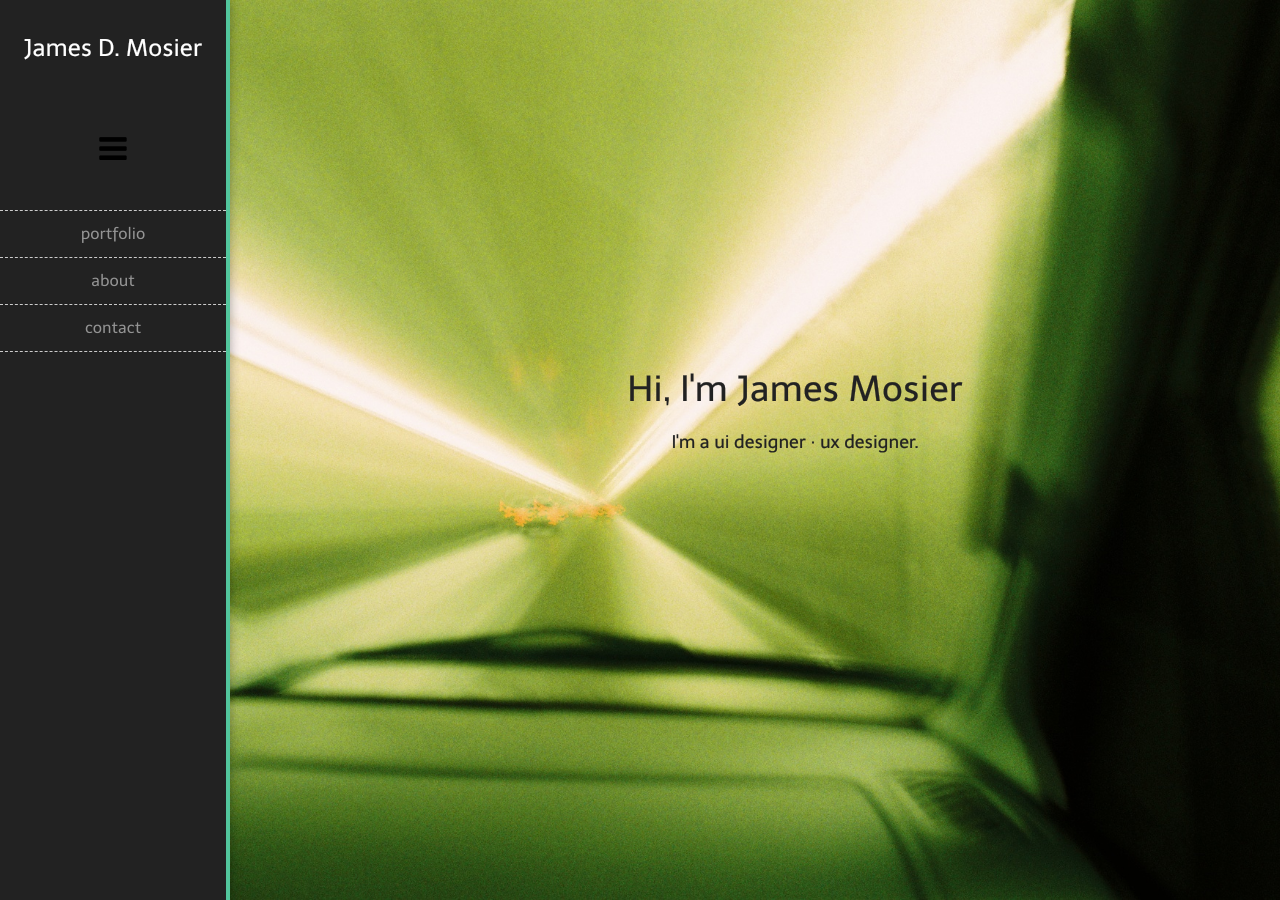
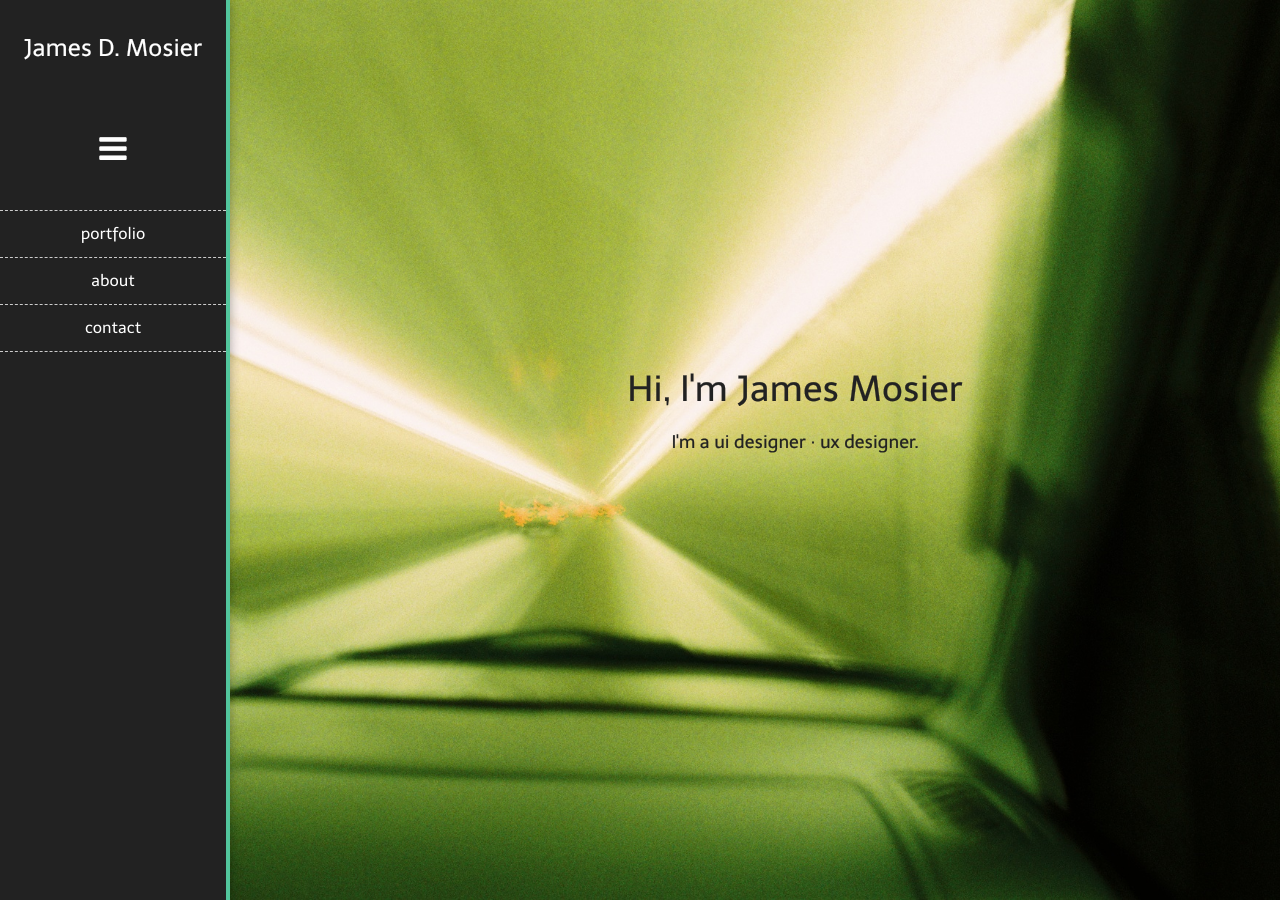
Before and after one commit to jamesmosier/jamez14.github.io, a Jekyll site: the page built from index.html, in a window 1280 px wide. Built offline with Jekyll 4.4.1, drawn with Linux system fonts in a browser that asks for light colours.

Commit message:
created mixins and cleaned up css

```diff
--- a/css/app.css
+++ b/css/app.css
@@ -653,13 +653,8 @@ textarea.input-elem-lg {
   width: 50%; }
 
 
-/*body {
-    overflow: visible!important;
-}*/
 .page-content {
-  /*float: left;*/
   padding-left: 170px;
-  /*width: 100%;*/
   height: 100%; }
 
 header {
@@ -673,23 +668,27 @@ header {
   position: fixed;
   top: 0;
   left: 0;
+  z-index: 9999;
   transition: width 0.5s ease;
   -moz-transition: width 0.5s ease;
   -webkit-transition: width 0.5s ease;
   -o-transition: width 0.5s ease;
-  -ms-transition: width 0.5s ease;
-  z-index: 9999; }
+  -ms-transition: width 0.5s ease; }
   header:hover {
     transition: width 0.5s ease;
     width: 230px; }
     header:hover .header-title > h1 > a {
       font-size: 24px;
       color: white; }
+    header:hover .site-nav a {
+      color: white; }
+    header:hover .bars-icon {
+      color: white; }
 
 .header-title > h1 > a {
   color: #949494;
   font-size: 20px;
-  -webkit-transition: color 0.5s, font-size 0.5s;
+  webkit-transition: color 0.5s, font-size 0.5s;
   -moz-transition: color 0.5s, font-size 0.5s;
   -o-transition: color 0.5s, font-size 0.5s;
   transition: color 0.5s, font-size 0.5s; }
@@ -711,9 +710,13 @@ header {
       padding: 15px;
       display: block;
       position: relative;
-      z-index: 500; }
+      z-index: 500;
+      webkit-transition: color 0.5s, font-size 0.5s;
+      -moz-transition: color 0.5s, font-size 0.5s;
+      -o-transition: color 0.5s, font-size 0.5s;
+      transition: color 0.5s, font-size 0.5s; }
       .site-nav li a:hover {
-        background-color: rgba(82, 198, 156, 0.53);
+        background-color: #52c69c;
         color: white; }
 
 .menu-icon {
@@ -721,8 +724,12 @@ header {
   text-align: center; }
 
 .bars-icon {
-  color: black;
-  font-size: 32px; }
+  color: #949494;
+  font-size: 32px;
+  webkit-transition: color 0.5s, font-size 0.5s;
+  -moz-transition: color 0.5s, font-size 0.5s;
+  -o-transition: color 0.5s, font-size 0.5s;
+  transition: color 0.5s, font-size 0.5s; }
   .bars-icon:before {
     content: "\f0c9"; }
 
--- /dev/null
+++ b/sass/_mixins.scss
@@ -0,0 +1,21 @@
+@mixin border-radius($radius) {
+  -webkit-border-radius: $radius;
+  -moz-border-radius: $radius;
+  -ms-border-radius: $radius;
+  border-radius: $radius;
+}
+
+@mixin font-size-color() {
+  webkit-transition: color .5s, font-size .5s;
+  -moz-transition: color .5s, font-size .5s;
+  -o-transition: color .5s, font-size .5s;
+  transition: color .5s, font-size .5s;
+}
+
+@mixin transition-width($speed: .5s) {
+  transition: width $speed ease;
+  -moz-transition: width $speed ease;
+  -webkit-transition: width $speed ease;
+  -o-transition: width $speed ease;
+  -ms-transition: width $speed ease;
+}
--- a/sass/app.scss
+++ b/sass/app.scss
@@ -1,5 +1,6 @@
 @import 'normalize';
 @import 'framework';
+@import 'mixins';
 
 
 html {
@@ -10,20 +11,18 @@ html {
 background-size: cover;*/
 }
 
-/*body {
-    overflow: visible!important;
-}*/
+$primary-color: #52c69c;
+
+
 
 .page-content {
-  /*float: left;*/
   padding-left: 170px;
-  /*width: 100%;*/
   height: 100%;
 }
 
 header {
   background-color: #222;
-  border-right: 4px solid #52C69C;
+  border-right: 4px solid $primary-color;
   -webkit-box-shadow: 0 0 10px rgba(0, 0, 0, 0.33);
   -moz-box-shadow: 0 0 10px rgba(0, 0, 0, 0.33);
   box-shadow: 0 0 10px rgba(0, 0, 0, 0.33);
@@ -32,17 +31,19 @@ header {
   position: fixed;
   top: 0;
   left: 0;
-  transition: width .5s ease;
-  -moz-transition: width .5s ease;
-  -webkit-transition: width .5s ease;
-  -o-transition: width .5s ease;
-  -ms-transition: width .5s ease;
   z-index: 9999;
+  @include transition-width();
   &:hover {
     transition: width .5s ease;
     width: 230px;
     .header-title > h1 > a {
       font-size: 24px;
+      color: #fff;
+    }
+    .site-nav a {
+      color: #fff;
+    }
+    .bars-icon {
       color: #fff;
     }
   }
@@ -51,10 +52,7 @@ header {
 .header-title > h1 > a {
   color: #949494;
   font-size: 20px;
-  -webkit-transition: color .5s, font-size .5s;
-  -moz-transition: color .5s, font-size .5s;
-  -o-transition: color .5s, font-size .5s;
-  transition: color .5s, font-size .5s;
+  @include font-size-color();
 }
 
 .site-nav {
@@ -77,8 +75,9 @@ header {
       display: block;
       position: relative;
       z-index: 500;
+      @include font-size-color();
       &:hover {
-        background-color: rgba(82, 198, 156, 0.53);
+        background-color: $primary-color;
         color: #FFF;
       }
     }
@@ -91,8 +90,9 @@ header {
 }
 
 .bars-icon {
-  color: #000;
+  color: #949494;
   font-size: 32px;
+  @include font-size-color();
   &:before {
     content: "\f0c9";
   }
```
